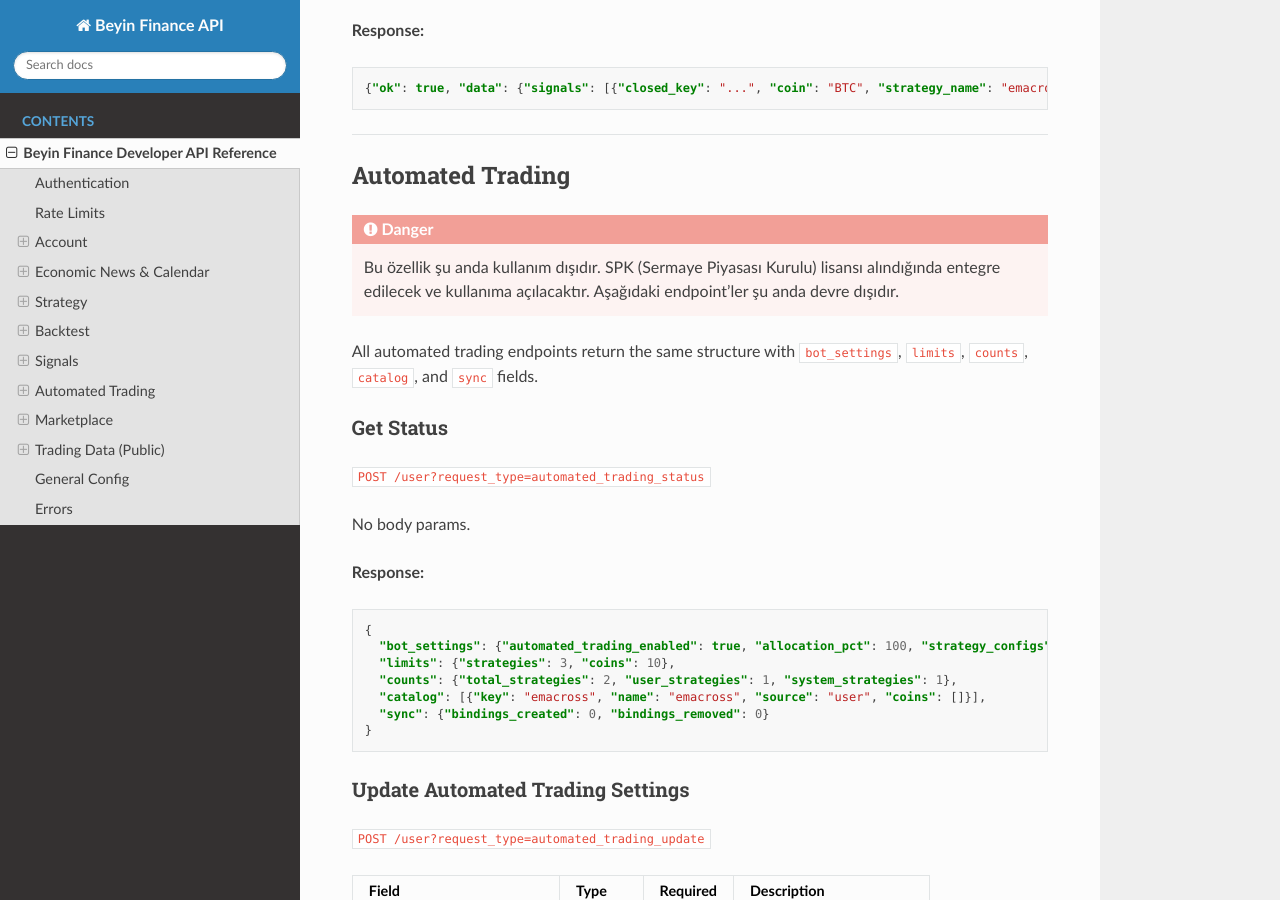
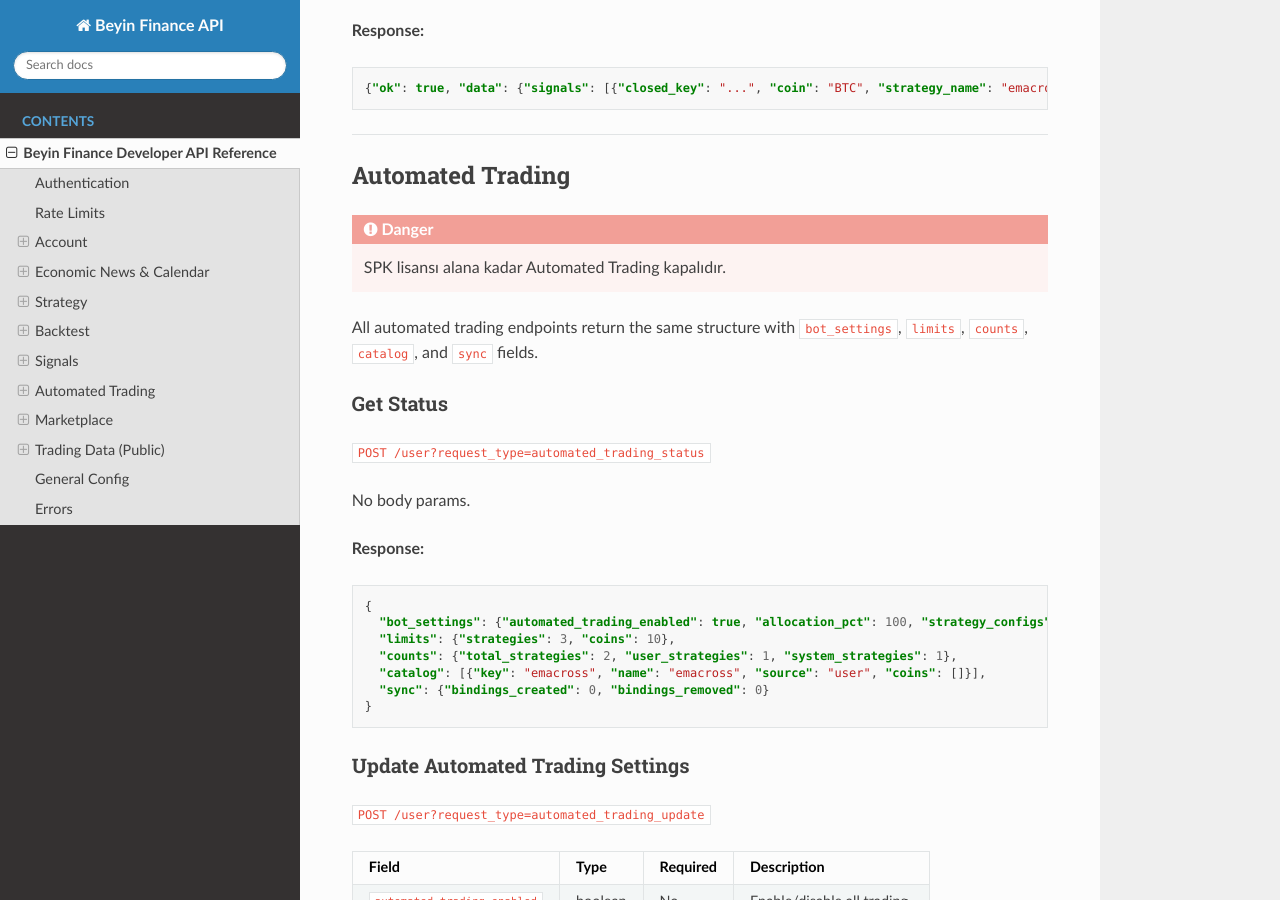
Before and after one commit to jnrbrain/Beyin-Finance, a Sphinx documentation site: the page built from docs/endpoints.md, in a window 1280 px wide and 900 px high, scrolled down 13251 px. Built offline with Sphinx 7.4.7 and the Read the Docs theme 3.1.0, drawn with Linux system fonts in a browser that asks for light colours.

Commit message:
docs: simplify automated trading warning text

```diff
--- a/docs/endpoints.md
+++ b/docs/endpoints.md
@@ -554,8 +554,7 @@
 
 ## Automated Trading
 
-:::{danger} Bu özellik şu anda kullanım dışıdır.
-SPK (Sermaye Piyasası Kurulu) lisansı alındığında entegre edilecek ve kullanıma açılacaktır. Aşağıdaki endpoint'ler şu anda devre dışıdır.
+:::{danger} SPK lisansı alana kadar Automated Trading kapalıdır.
 :::
 
 All automated trading endpoints return the same structure with `bot_settings`, `limits`, `counts`, `catalog`, and `sync` fields.
```
